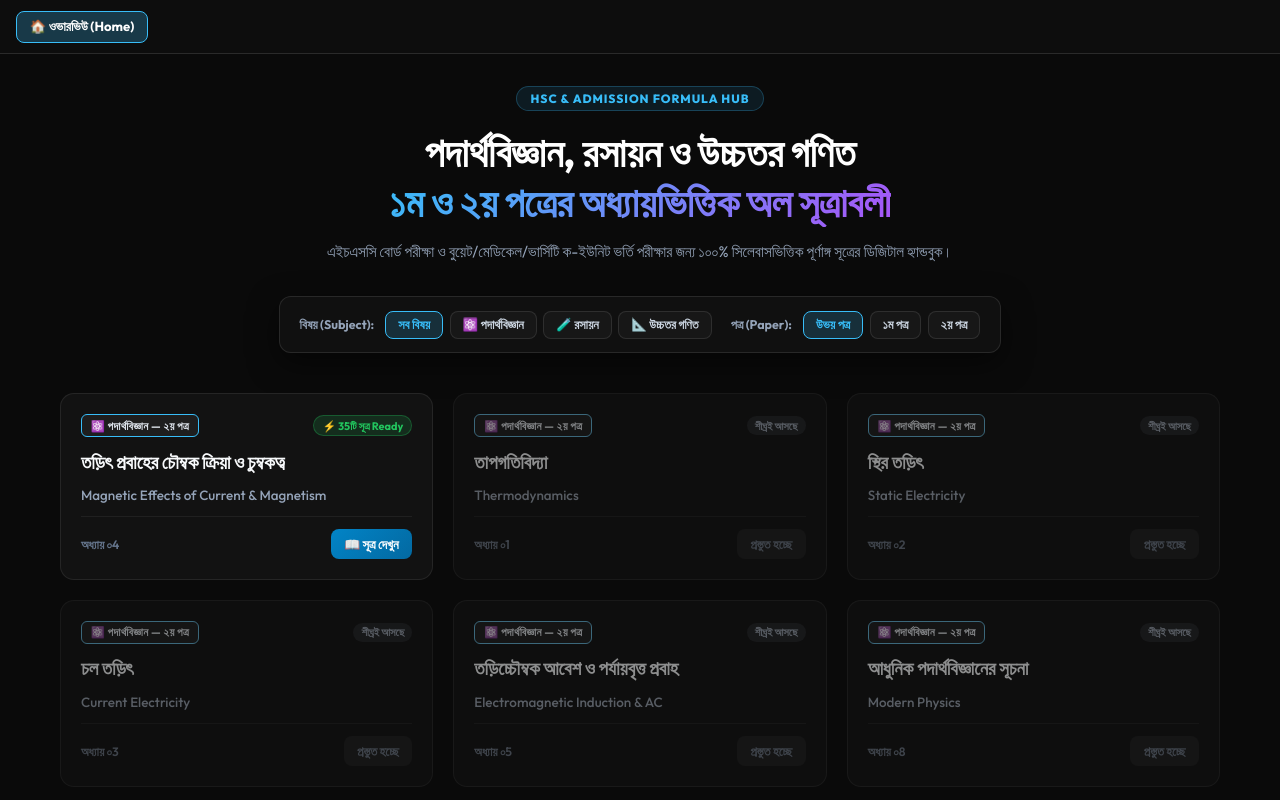
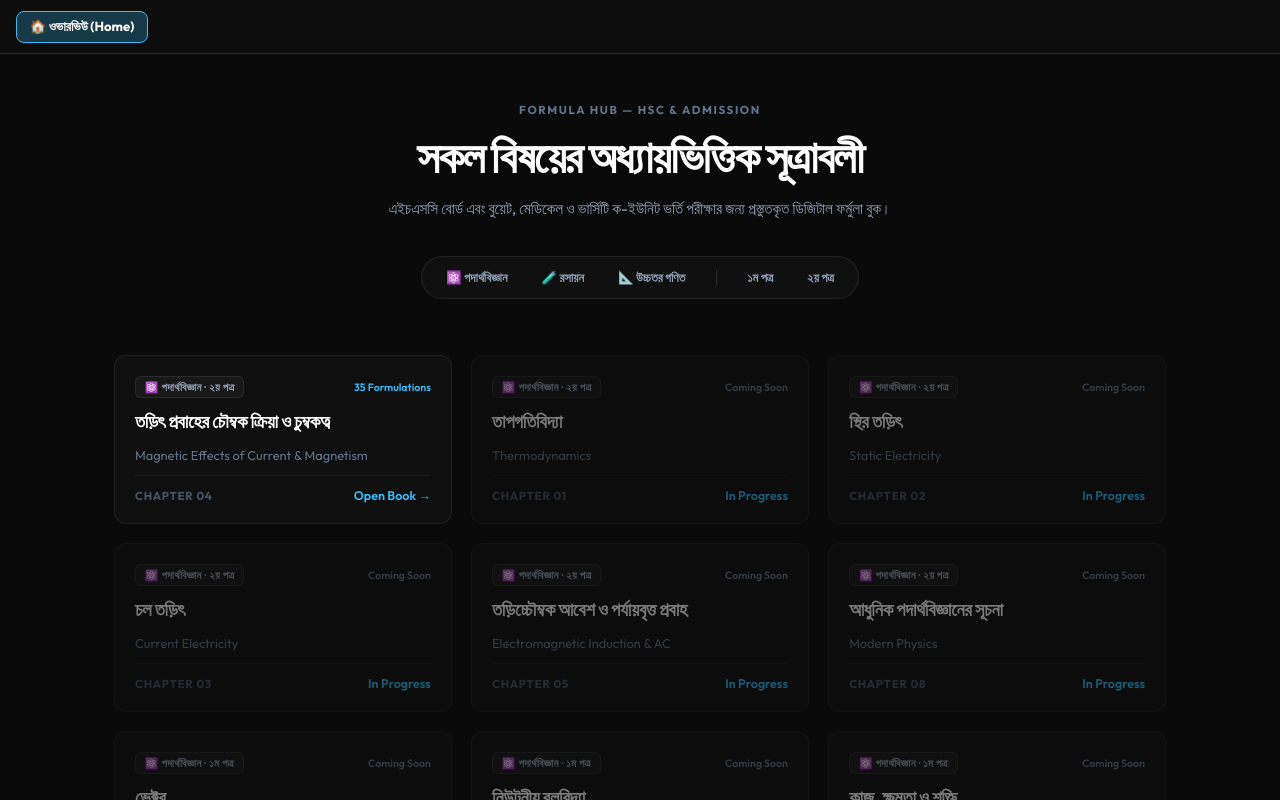
Before and after one commit to sadafbabu/Formulas, a React (Vite) app: page / in a window 1280 px wide. Built offline with nearby package versions, Linux system fonts and the light colour scheme.

Commit message:
Polished ultra-minimalist dark design for Overview Dashboard and Book View

```diff
--- a/src/components/OverviewHome.tsx
+++ b/src/components/OverviewHome.tsx
@@ -18,55 +18,38 @@ export function OverviewHome({ onSelectChapter }: OverviewHomeProps) {
 
   return (
     <div className="overview-container">
-      {/* Hero Header */}
+      {/* Hero Header - Minimalist */}
       <header className="overview-hero">
-        <div className="hero-badge">HSC & Admission Formula Hub</div>
-        <h1 className="hero-title">
-          পদার্থবিজ্ঞান, রসায়ন ও উচ্চতর গণিত <br />
-          <span className="hero-highlight">১ম ও ২য় পত্রের অধ্যায়ভিত্তিক অল সূত্রাবলী</span>
-        </h1>
+        <span className="hero-subhead">FORMULA HUB — HSC & ADMISSION</span>
+        <h1 className="hero-title">সকল বিষয়ের অধ্যায়ভিত্তিক সূত্রাবলী</h1>
         <p className="hero-subtitle">
-          এইচএসসি বোর্ড পরীক্ষা ও বুয়েট/মেডিকেল/ভার্সিটি ক-ইউনিট ভর্তি পরীক্ষার জন্য ১০০% সিলেবাসভিত্তিক পূর্ণাঙ্গ সূত্রের ডিজিটাল হ্যান্ডবুক।
+          এইচএসসি বোর্ড এবং বুয়েট, মেডিকেল ও ভার্সিটি ক-ইউনিট ভর্তি পরীক্ষার জন্য প্রস্তুতকৃত ডিজিটাল ফর্মুলা বুক।
         </p>
 
-        {/* Filter Controls */}
+        {/* Minimalist Filter Bar */}
         <div className="overview-filters">
           <div className="filter-group">
-            <span className="filter-label">বিষয় (Subject):</span>
-            <button
-              type="button"
-              className={`filter-tab${selectedSubject === 'all' ? ' is-active' : ''}`}
-              onClick={() => setSelectedSubject('all')}
-            >
-              সব বিষয়
-            </button>
             {subjectsList.map((s) => (
               <button
                 key={s.id}
                 type="button"
                 className={`filter-tab${selectedSubject === s.id ? ' is-active' : ''}`}
-                onClick={() => setSelectedSubject(s.id)}
+                onClick={() => setSelectedSubject(selectedSubject === s.id ? 'all' : s.id)}
               >
                 {s.icon} {s.nameBn}
               </button>
             ))}
           </div>
 
+          <div className="filter-divider" />
+
           <div className="filter-group">
-            <span className="filter-label">পত্র (Paper):</span>
-            <button
-              type="button"
-              className={`filter-tab${selectedPaper === 'all' ? ' is-active' : ''}`}
-              onClick={() => setSelectedPaper('all')}
-            >
-              উভয় পত্র
-            </button>
             {papers.map((p) => (
               <button
                 key={p.id}
                 type="button"
                 className={`filter-tab${selectedPaper === p.id ? ' is-active' : ''}`}
-                onClick={() => setSelectedPaper(p.id)}
+                onClick={() => setSelectedPaper(selectedPaper === p.id ? 'all' : p.id)}
               >
                 {p.nameBn}
               </button>
@@ -75,7 +58,7 @@ export function OverviewHome({ onSelectChapter }: OverviewHomeProps) {
         </div>
       </header>
 
-      {/* Chapters Grid */}
+      {/* Minimalist Chapters Grid */}
       <section className="overview-grid">
         {filteredChapters.map((ch) => {
           const subj = subjectsList.find((s) => s.id === ch.subjectId)
@@ -88,11 +71,11 @@ export function OverviewHome({ onSelectChapter }: OverviewHomeProps) {
               onClick={() => ch.isReady && onSelectChapter(ch.id)}
             >
               <div className="card-top">
-                <span className="card-badge" style={{ borderColor: subj?.color }}>
-                  {subj?.icon} {subj?.nameBn} — {paper?.nameBn}
+                <span className="card-badge">
+                  {subj?.icon} {subj?.nameBn} · {paper?.nameBn}
                 </span>
                 <span className={`status-pill${ch.isReady ? ' is-live' : ''}`}>
-                  {ch.isReady ? `⚡ ${ch.formulaCount}টি সূত্র Ready` : 'শীঘ্রই আসছে'}
+                  {ch.isReady ? `${ch.formulaCount} Formulations` : 'Coming Soon'}
                 </span>
               </div>
 
@@ -100,14 +83,10 @@ export function OverviewHome({ onSelectChapter }: OverviewHomeProps) {
               <p className="chapter-title-en">{ch.name}</p>
 
               <div className="card-footer">
-                <span className="chapter-order">অধ্যায় ০{ch.order}</span>
-                <button
-                  type="button"
-                  className="open-btn"
-                  disabled={!ch.isReady}
-                >
-                  {ch.isReady ? '📖 সূত্র দেখুন' : 'প্রস্তুত হচ্ছে'}
-                </button>
+                <span className="chapter-order">CHAPTER 0{ch.order}</span>
+                <span className="open-link">
+                  {ch.isReady ? 'Open Book →' : 'In Progress'}
+                </span>
               </div>
             </article>
           )
--- a/src/index.css
+++ b/src/index.css
@@ -816,57 +816,48 @@ button {
   color: #ffffff;
 }
 
-/* —— Overview Dashboard Styles —— */
+/* —— Ultra-Minimalist Overview Dashboard Styles —— */
 .overview-container {
   width: 100%;
-  max-width: 1200px;
+  max-width: 1100px;
   margin: 0 auto;
-  padding: 2rem 1.25rem 4rem;
+  padding: 3rem 1.5rem 5rem;
   color: #f8fafc;
 }
 
 .overview-hero {
   text-align: center;
-  margin-bottom: 2.5rem;
+  margin-bottom: 3.5rem;
   display: flex;
   flex-direction: column;
   align-items: center;
 }
 
-.hero-badge {
-  display: inline-block;
-  font-size: 0.75rem;
-  font-weight: 800;
-  letter-spacing: 0.08em;
+.hero-subhead {
+  font-size: 0.72rem;
+  font-weight: 700;
+  letter-spacing: 0.14em;
   text-transform: uppercase;
-  color: #38bdf8;
-  background: rgba(56, 189, 248, 0.1);
-  border: 1px solid rgba(56, 189, 248, 0.25);
-  padding: 0.25rem 0.85rem;
-  border-radius: 999px;
-  margin-bottom: 1rem;
+  color: #64748b;
+  margin-bottom: 0.8rem;
 }
 
 .hero-title {
-  font-size: clamp(1.6rem, 3.2vw, 2.5rem);
+  font-size: clamp(1.8rem, 3.5vw, 2.8rem);
   font-weight: 800;
-  line-height: 1.25;
+  letter-spacing: -0.03em;
+  line-height: 1.2;
   margin: 0 0 0.8rem;
   color: #ffffff;
 }
 
-.hero-highlight {
-  background: linear-gradient(135deg, #38bdf8 0%, #a855f7 100%);
-  -webkit-background-clip: text;
-  -webkit-text-fill-color: transparent;
-}
-
 .hero-subtitle {
-  font-size: clamp(0.9rem, 1.2vw, 1.05rem);
+  font-size: clamp(0.9rem, 1.2vw, 1rem);
   color: #94a3b8;
-  max-width: 700px;
-  line-height: 1.55;
-  margin: 0 0 2rem;
+  max-width: 620px;
+  line-height: 1.6;
+  margin: 0 0 2.2rem;
+  font-weight: 400;
 }
 
 .overview-filters {
@@ -874,68 +865,64 @@ button {
   flex-wrap: wrap;
   align-items: center;
   justify-content: center;
-  gap: 1.2rem;
-  background: rgba(18, 18, 18, 0.8);
-  border: 1px solid rgba(255, 255, 255, 0.1);
-  border-radius: 12px;
-  padding: 0.85rem 1.2rem;
-  box-shadow: 0 10px 30px rgba(0, 0, 0, 0.5);
+  gap: 0.8rem;
+  background: rgba(20, 20, 20, 0.6);
+  border: 1px solid rgba(255, 255, 255, 0.08);
+  border-radius: 999px;
+  padding: 0.4rem 0.6rem;
 }
 
 .filter-group {
   display: flex;
-  flex-wrap: wrap;
   align-items: center;
-  gap: 0.4rem;
+  gap: 0.3rem;
 }
 
-.filter-label {
-  font-size: 0.78rem;
-  font-weight: 700;
-  color: #94a3b8;
-  margin-right: 0.3rem;
+.filter-divider {
+  width: 1px;
+  height: 16px;
+  background: rgba(255, 255, 255, 0.12);
+  margin: 0 0.2rem;
 }
 
 .filter-tab {
   font-size: 0.78rem;
   font-weight: 600;
-  padding: 0.35rem 0.75rem;
-  border-radius: 8px;
-  border: 1px solid rgba(255, 255, 255, 0.1);
-  background: rgba(255, 255, 255, 0.03);
-  color: #cbd5e1;
-  transition: all 0.2s ease;
+  padding: 0.35rem 0.85rem;
+  border-radius: 999px;
+  border: 1px solid transparent;
+  background: transparent;
+  color: #94a3b8;
+  transition: all 0.15s ease;
 }
 
 .filter-tab:hover {
-  background: rgba(255, 255, 255, 0.08);
   color: #ffffff;
 }
 
 .filter-tab.is-active {
-  background: rgba(56, 189, 248, 0.18);
-  border-color: #38bdf8;
-  color: #38bdf8;
+  background: rgba(255, 255, 255, 0.1);
+  border-color: rgba(255, 255, 255, 0.18);
+  color: #ffffff;
 }
 
-/* Chapter Cards Grid */
+/* Minimalist Chapter Cards Grid */
 .overview-grid {
   display: grid;
-  grid-template-columns: repeat(auto-fill, minmax(320px, 1fr));
-  gap: 1.25rem;
+  grid-template-columns: repeat(auto-fill, minmax(310px, 1fr));
+  gap: 1.2rem;
 }
 
 .chapter-card {
   display: flex;
   flex-direction: column;
-  gap: 0.8rem;
-  background: rgba(20, 20, 20, 0.85);
-  border: 1px solid rgba(255, 255, 255, 0.08);
-  border-radius: 14px;
+  gap: 0.75rem;
+  background: rgba(18, 18, 18, 0.7);
+  border: 1px solid rgba(255, 255, 255, 0.07);
+  border-radius: 12px;
   padding: 1.25rem;
-  transition: all 0.25s cubic-bezier(0.16, 1, 0.3, 1);
+  transition: all 0.2s ease;
   position: relative;
-  overflow: hidden;
 }
 
 .chapter-card.is-ready {
@@ -943,15 +930,13 @@ button {
 }
 
 .chapter-card.is-ready:hover {
-  transform: translateY(-4px);
-  background: rgba(28, 28, 28, 0.95);
-  border-color: rgba(56, 189, 248, 0.4);
-  box-shadow: 0 12px 36px rgba(0, 0, 0, 0.6), 0 0 20px rgba(56, 189, 248, 0.12);
+  background: rgba(24, 24, 24, 0.95);
+  border-color: rgba(255, 255, 255, 0.22);
+  transform: translateY(-2px);
 }
 
 .chapter-card.is-locked {
-  opacity: 0.55;
-  filter: grayscale(0.4);
+  opacity: 0.45;
 }
 
 .card-top {
@@ -962,43 +947,39 @@ button {
 }
 
 .card-badge {
-  font-size: 0.7rem;
-  font-weight: 700;
-  letter-spacing: 0.03em;
-  color: #e2e8f0;
-  background: rgba(255, 255, 255, 0.05);
-  border: 1px solid rgba(255, 255, 255, 0.15);
-  padding: 0.2rem 0.55rem;
+  font-size: 0.68rem;
+  font-weight: 600;
+  letter-spacing: 0.04em;
+  color: #94a3b8;
+  background: rgba(255, 255, 255, 0.04);
+  border: 1px solid rgba(255, 255, 255, 0.08);
+  padding: 0.18rem 0.55rem;
   border-radius: 6px;
 }
 
 .status-pill {
-  font-size: 0.68rem;
-  font-weight: 700;
-  color: #94a3b8;
-  background: rgba(148, 163, 184, 0.12);
-  padding: 0.18rem 0.5rem;
-  border-radius: 999px;
+  font-size: 0.66rem;
+  font-weight: 600;
+  color: #64748b;
 }
 
 .status-pill.is-live {
-  color: #22c55e;
-  background: rgba(34, 197, 94, 0.15);
-  border: 1px solid rgba(34, 197, 94, 0.3);
+  color: #38bdf8;
 }
 
 .chapter-title-bn {
-  font-size: 1.18rem;
+  font-size: 1.15rem;
   font-weight: 700;
-  color: #f8fafc;
+  color: #ffffff;
   margin: 0;
-  line-height: 1.3;
+  line-height: 1.35;
+  letter-spacing: -0.01em;
 }
 
 .chapter-title-en {
-  font-size: 0.84rem;
-  font-weight: 500;
-  color: #94a3b8;
+  font-size: 0.8rem;
+  font-weight: 400;
+  color: #64748b;
   margin: 0;
 }
 
@@ -1007,35 +988,26 @@ button {
   align-items: center;
   justify-content: space-between;
   margin-top: auto;
-  padding-top: 0.8rem;
-  border-top: 1px solid rgba(255, 255, 255, 0.06);
+  padding-top: 0.75rem;
+  border-top: 1px solid rgba(255, 255, 255, 0.05);
 }
 
 .chapter-order {
-  font-size: 0.76rem;
-  font-weight: 600;
-  color: #64748b;
+  font-size: 0.72rem;
+  font-weight: 700;
+  letter-spacing: 0.06em;
+  color: #475569;
 }
 
-.open-btn {
-  font-size: 0.8rem;
-  font-weight: 700;
-  color: #ffffff;
-  background: linear-gradient(135deg, #0284c7 0%, #0369a1 100%);
-  border: none;
-  border-radius: 8px;
-  padding: 0.4rem 0.85rem;
-  transition: all 0.2s ease;
+.open-link {
+  font-size: 0.78rem;
+  font-weight: 600;
+  color: #38bdf8;
+  transition: color 0.15s ease;
 }
 
-.open-btn:disabled {
-  background: rgba(255, 255, 255, 0.05);
-  color: #64748b;
-}
-
-.chapter-card.is-ready:hover .open-btn {
-  background: linear-gradient(135deg, #38bdf8 0%, #0284c7 100%);
-  box-shadow: 0 4px 14px rgba(56, 189, 248, 0.4);
+.chapter-card.is-ready:hover .open-link {
+  color: #7dd3fc;
 }
 
 .symbol-table th,
```
